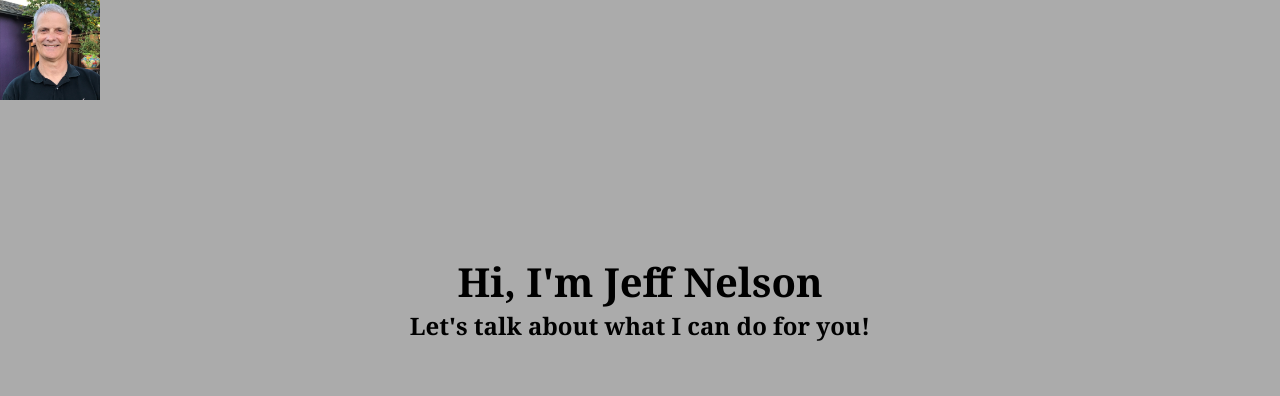
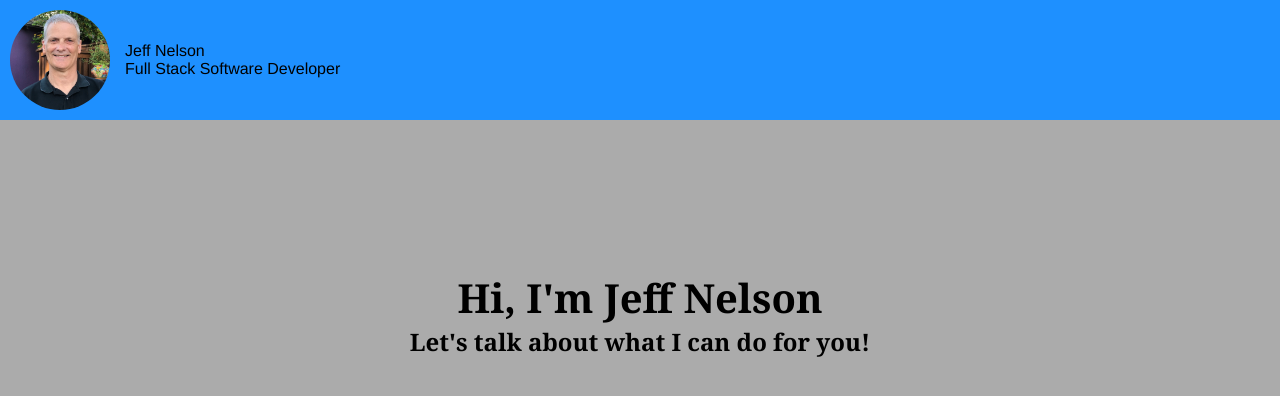
Before and after one commit to Jeffreydne/Jeff-Nelson-Portfolio, a plain HTML site: page index.html in a window 1280 px wide. Drawn offline with Linux system fonts and the light colour scheme.

Commit message:
align rounded photo with name & role at left header

```diff
--- a/assets/css/style.css
+++ b/assets/css/style.css
@@ -6,8 +6,25 @@
   body {
     font: 16px Helvetica, Verdana, sans-serif;
     background-color: #ababab;
+  }
+  header {
+    /* font-size: 75%; */
+    background-color: dodgerblue;
+    padding: 10px;
+  }
 
+  .align-left {
+    display: flex;
+    justify-content: flex-start;
+    align-items: center;
   }
+  img {
+    border-radius: 50%;
+  }
+  #header-name {
+    margin-left: 15px;
+  }
+
   h1, h2 {
     font-family: Georgia, serif;
     text-align: center;
--- a/index.html
+++ b/index.html
@@ -8,8 +8,14 @@
 </head>
 <body>
     <header>
-        <div class="align-left">
-            <img src="./assets/images/portfolio-photo.jpg" alt="Headshot of Jeff Nelson" width="100px" height="100" />
+        <div class="navBar-container">
+            <div class="align-left">
+                <img src="./assets/images/portfolio-photo.jpg" alt="Headshot of Jeff Nelson" width="100px" height="100" />
+                <div id="header-name">
+                    <p>Jeff Nelson</p>
+                    <p>Full Stack Software Developer</p>
+                </div>
+            </div>
         </div>
         <nav>
 
```
